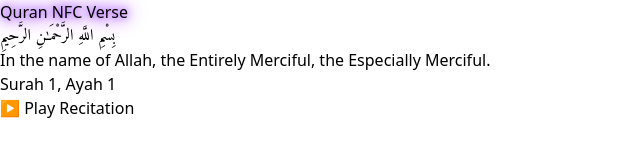
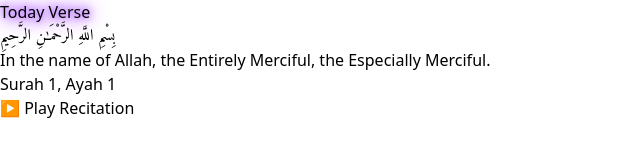
Before and after one commit to azizhamidov/quran-nfc, a React (Vite) app: page / in a window 1280 px wide. Shown: the top 160 px of the page, without its empty margins (0-640 px from the left). Built offline with nearby package versions, Linux system fonts and the light colour scheme.

Commit message:
Header changed

```diff
--- a/src/App.jsx
+++ b/src/App.jsx
@@ -34,7 +34,7 @@ export default function App() {
   return (
     <div className="min-h-screen flex flex-col items-center justify-center bg-gradient-to-tr from-indigo-900 via-purple-900 to-pink-900 text-white px-6 py-12">
       <h1 className="text-4xl md:text-5xl mb-8 glow-text font-extrabold">
-        Quran NFC Verse
+        Today Verse
       </h1>
 
       <div className="max-w-3xl bg-white bg-opacity-10 backdrop-blur-md p-8 rounded-3xl shadow-xl animate-fadeIn">
```
